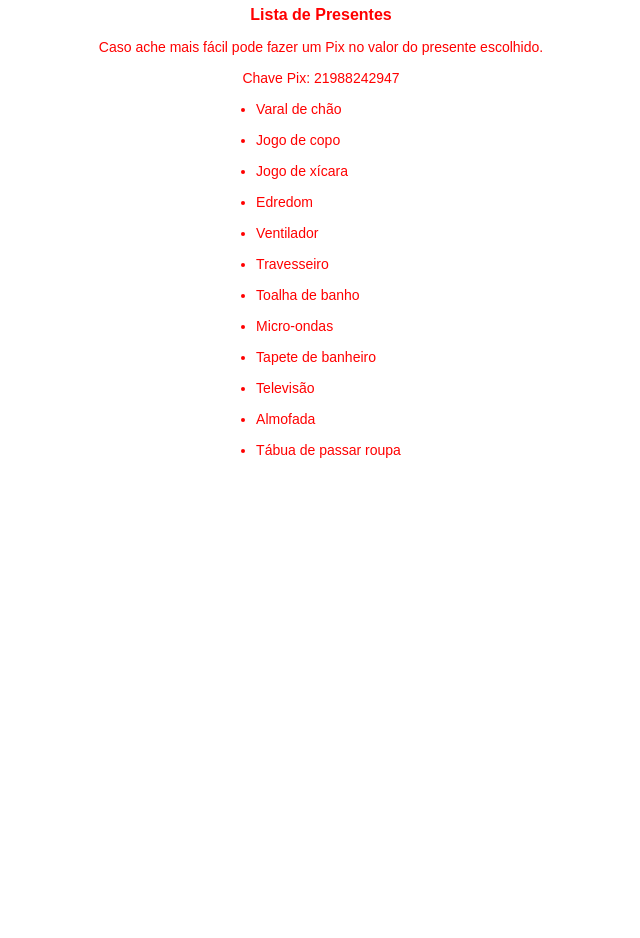
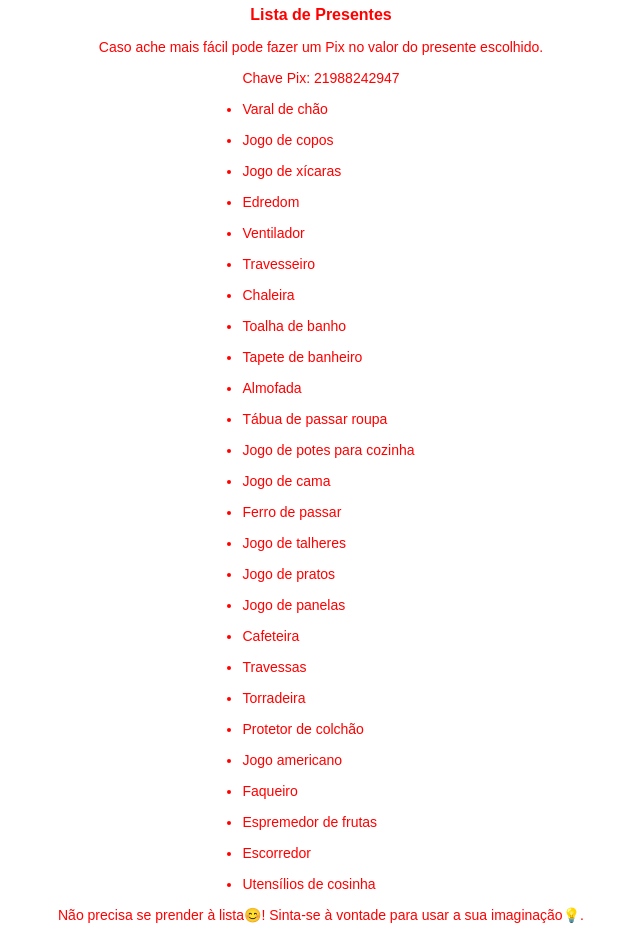
Before and after one commit to vitor-viana/convite-casamento, a plain HTML site: page index.html in a window 1280 px wide. Shown: the part 780-1718 px from the top of the page, without its empty margins (319-959 px from the left). Before the commit the page ends 1253 px from the top, so only its background shows below. Drawn offline with Linux system fonts and the light colour scheme.

Commit message:
Lista de presente

```diff
--- a/index.html
+++ b/index.html
@@ -53,18 +53,34 @@
         <p>Chave Pix: 21988242947</p>
         <ul>
             <li>Varal de chão</li>
-            <li>Jogo de copo</li>
-            <li>Jogo de xícara</li>
+            <li>Jogo de copos</li>
+            <li>Jogo de xícaras</li>
             <li>Edredom</li>
             <li>Ventilador</li>
             <li>Travesseiro</li>
+            <li>Chaleira</li>
             <li>Toalha de banho</li>
-            <li>Micro-ondas</li>
             <li>Tapete de banheiro</li>
-            <li>Televisão</li>
             <li>Almofada</li>
             <li>Tábua de passar roupa</li>
+            <li>Jogo de potes para cozinha</li>
+            <li>Jogo de cama</li>
+            <li>Ferro de passar</li>
+            <li>Jogo de talheres</li>
+            <li>Jogo de pratos</li>
+            <li>Jogo de panelas</li>
+            <li>Cafeteira</li>
+            <li>Travessas</li>
+            <li>Torradeira</li>
+            <li>Protetor de colchão</li>
+            <li>Jogo americano</li>
+            <li>Faqueiro</li>
+            <li>Espremedor de frutas</li>
+            <li>Escorredor</li>
+            <li>Utensílios de cosinha</li>
         </ul>
+
+        <p>Não precisa se prender à lista😊! Sinta-se à vontade para usar a sua imaginação💡.</p>
     </div>
 
     <script src="script-form.js"></script>
```
